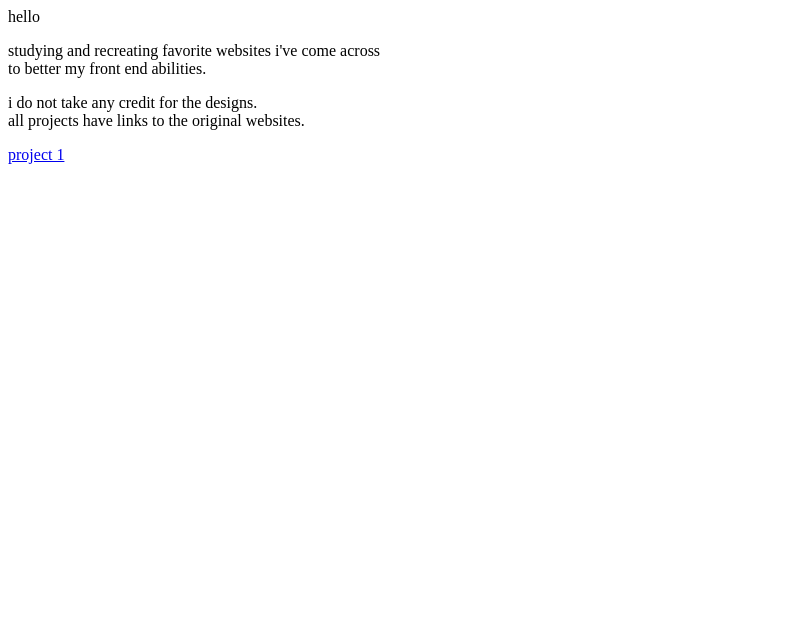
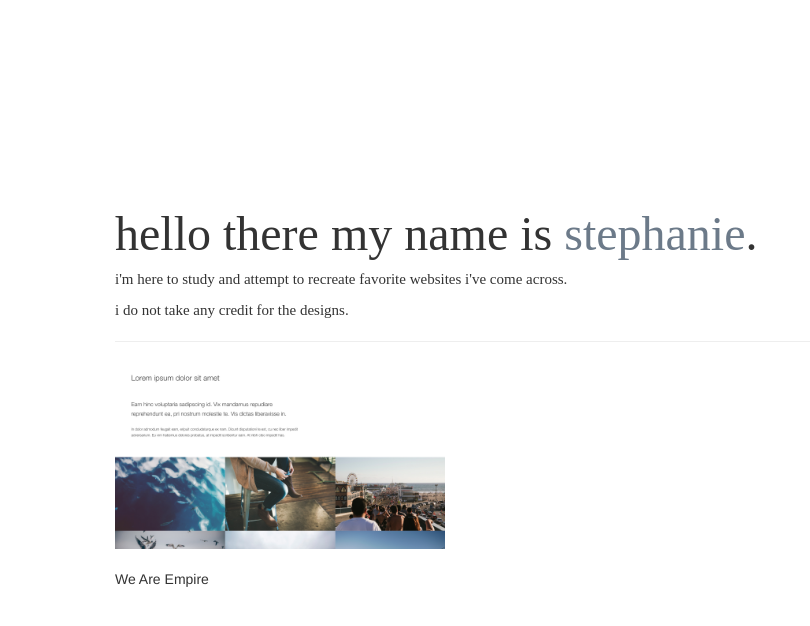
Before and after one commit to stephjin/web-design-prototypes, a plain HTML site: page index.html in a window 1280 px wide. Shown: the whole page, without its empty margins (0-810 px from the left). Drawn offline with nearby package versions, Linux system fonts and the light colour scheme; a web font is replaced by a local one.

Commit message:
Update index.

```diff
--- /dev/null
+++ b/css/style.css
@@ -0,0 +1,29 @@
+.main {
+  margin: 200px 100px 0px 100px;
+}
+
+img {
+  height: 500px;
+}
+
+p {
+  font-family: 'Gentium Book Basic', serif;
+  font-size: 15px;
+}
+
+a {
+  color: #6C7A89;
+}
+
+a:hover {
+  color: #ECECEC;
+  text-decoration: none;
+  font-style: italic;
+}
+
+#myname {
+  font-family: 'Gentium Book Basic', serif;
+  font-weight: 400;
+  font-style: normal;
+  font-size: 48px;
+}
--- a/index.html
+++ b/index.html
@@ -1,8 +1,26 @@
-<p>hello</p>
+<!DOCTYPE html>
+<html>
+<head>
+  <title>Web Design Prototypes</title>
+  <link rel="stylesheet" type="text/css" href="https://maxcdn.bootstrapcdn.com/bootstrap/3.3.2/css/bootstrap.min.css">
+  <link href='http://fonts.googleapis.com/css?family=Alfa+Slab+One|Gentium+Book+Basic:400,400italic' rel='stylesheet' type='text/css'>
+  <link rel="stylesheet" type="text/css" href="css/style.css">
+</head>
+<body>
+  <div class="container-fluid main">
+    <div class="row">
+      <div class="col-md-12">
+        <span id="myname">hello there my name is <a href="http://www.stephaniejin.com">stephanie</a>.</span>
+        <p>i'm here to study and attempt to recreate favorite websites i've come across.</p>
+        <p>i do not take any credit for the designs.</p><hr>
+      </div>
+    </div>
+    <div class="row">
+      <div class="col-sm-12 col-md-4"><a href="project1.html"><img class="img-responsive" src="img/project1.jpg"></a><br>We Are Empire</div>
+      <div class="col-sm-12 col-md-4"></div>
+      <div class="col-sm-12 col-md-4"></div>
+    </div>
+  </div>
 
-<p>studying and recreating favorite websites i've come across<br>
-to better my front end abilities.</p>
-
-<p>i do not take any credit for the designs.<br>all projects have links to the original websites.</p>
-
-<a href="project1.html">project 1</a>
+</body>
+</html>
```
Also changed, not shown: img/project1.jpg (added).
